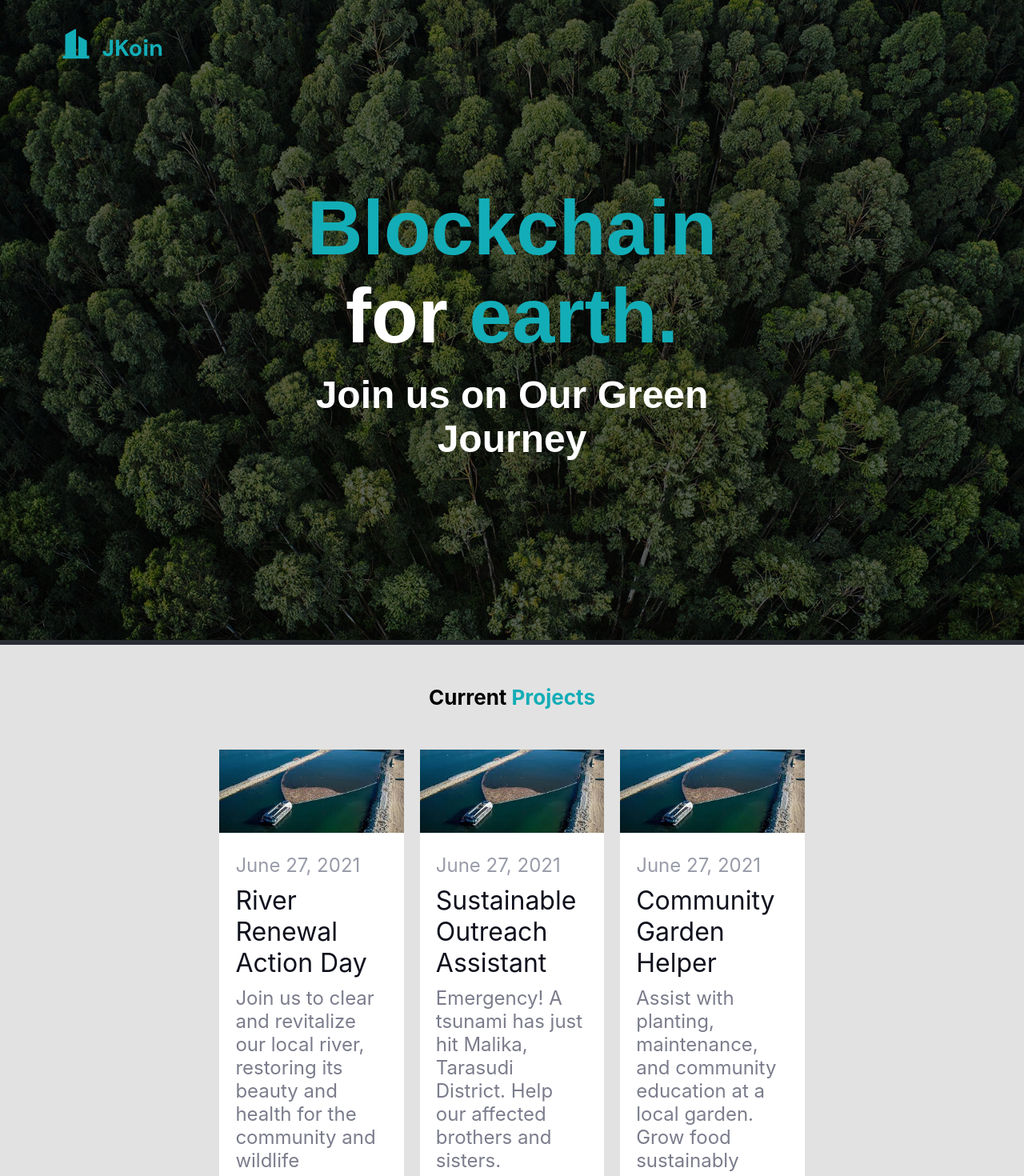
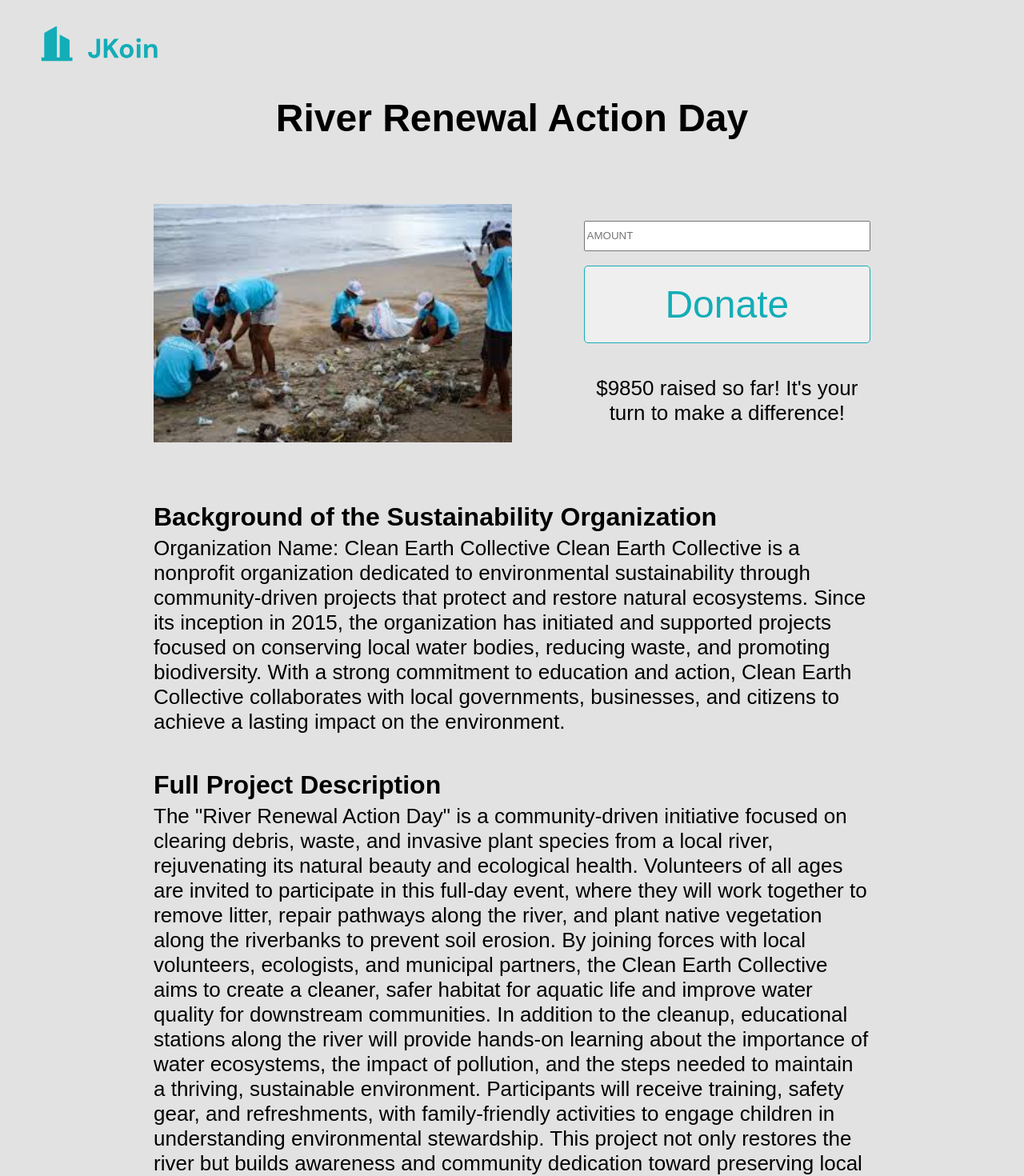
Before and after one commit to oneaisyah/JKoin, a React (Create React App) app: page /project in a window 1280 px wide. Shown: the top 1470 px of the page at 80% size. Built offline with nearby package versions, Linux system fonts and the light colour scheme.

Commit message:
project page

```diff
--- a/package.json
+++ b/package.json
@@ -8,6 +8,7 @@
         "@testing-library/user-event": "^13.5.0",
         "react": "^18.3.1",
         "react-dom": "^18.3.1",
+        "react-router-dom": "^6.28.0",
         "react-scripts": "5.0.1",
         "web-vitals": "^2.1.4"
     },
--- a/src/App.js
+++ b/src/App.js
@@ -1,12 +1,19 @@
+import {
+  createBrowserRouter,
+  RouterProvider
+} from "react-router-dom";
 import './App.css';
-import Homepage from './components/Homepage';
+import DonationPage from './components/DonationPage';
+import Homepage from "./components/Homepage";
 
 function App() {
+  const router = createBrowserRouter([
+    { path: "/", element: <Homepage /> }, { path: "/project", element: <DonationPage /> }
+  ])
   return (
     <div className="App">
       <header className="App-header">
-        <Homepage />
-
+        <RouterProvider router={router} />
       </header>
     </div>
   );
--- /dev/null
+++ b/src/components/DonationPage.jsx
@@ -0,0 +1,85 @@
+import { Link, useNavigate } from "react-router-dom";
+import beachImage from "../assets/images/beachCleanup.jpeg";
+import { ReactComponent as Logo } from "../assets/images/JKoin.svg";
+import "../styles/DonationPage.css";
+export default function DonationPage() {
+    const navigate = useNavigate();
+    return (
+        <div className="donationPageWrapper">
+            <div className="logoWrapper">
+                <Link className="toHome" to="/">
+                    <Logo className="logo2" />
+                </Link>
+            </div>
+            <div className="title">River Renewal Action Day</div>
+            <div className="middleSectionWrapper">
+                <div className="middleSection">
+                    <img className="projImage" src={beachImage} alt="" />
+                    <div className="donationSection">
+                        <div className="donationBox">
+                            <input
+                                className="donationInput"
+                                placeholder="AMOUNT"
+                            />
+                            <button className="donateButton">Donate</button>
+                        </div>
+                        <div className="amountRaised">
+                            $9850 raised so far! It's your turn to make a
+                            difference!
+                        </div>
+                    </div>
+                </div>
+            </div>
+            <div className="projectText">
+                {/* <div className="callToAction">Donate & Help</div> */}
+                <div className="backgroundInfo">
+                    <div className="backgroundHeading">
+                        Background of the Sustainability Organization
+                    </div>
+                    <div className="backgroundSubheading">
+                        Organization Name: Clean Earth Collective Clean Earth
+                        Collective is a nonprofit organization dedicated to
+                        environmental sustainability through community-driven
+                        projects that protect and restore natural ecosystems.
+                        Since its inception in 2015, the organization has
+                        initiated and supported projects focused on conserving
+                        local water bodies, reducing waste, and promoting
+                        biodiversity. With a strong commitment to education and
+                        action, Clean Earth Collective collaborates with local
+                        governments, businesses, and citizens to achieve a
+                        lasting impact on the environment.
+                    </div>
+                </div>
+                <div className="projectInfo">
+                    <div className="projectHeading">
+                        Full Project Description
+                    </div>
+                    <div className="projectSubheading">
+                        The "River Renewal Action Day" is a community-driven
+                        initiative focused on clearing debris, waste, and
+                        invasive plant species from a local river, rejuvenating
+                        its natural beauty and ecological health. Volunteers of
+                        all ages are invited to participate in this full-day
+                        event, where they will work together to remove litter,
+                        repair pathways along the river, and plant native
+                        vegetation along the riverbanks to prevent soil erosion.
+                        By joining forces with local volunteers, ecologists, and
+                        municipal partners, the Clean Earth Collective aims to
+                        create a cleaner, safer habitat for aquatic life and
+                        improve water quality for downstream communities. In
+                        addition to the cleanup, educational stations along the
+                        river will provide hands-on learning about the
+                        importance of water ecosystems, the impact of pollution,
+                        and the steps needed to maintain a thriving, sustainable
+                        environment. Participants will receive training, safety
+                        gear, and refreshments, with family-friendly activities
+                        to engage children in understanding environmental
+                        stewardship. This project not only restores the river
+                        but builds awareness and community dedication toward
+                        preserving local ecosystems for generations to come.
+                    </div>
+                </div>
+            </div>
+        </div>
+    );
+}
--- a/src/components/Homepage.jsx
+++ b/src/components/Homepage.jsx
@@ -1,3 +1,4 @@
+import { Link } from "react-router-dom";
 import { ReactComponent as Logo } from "../assets/images/JKoin.svg";
 import forestImg from "../assets/images/treeBg.jpeg";
 import "../styles/Homepage.css";
@@ -49,7 +50,9 @@ export default function Homepage() {
         <div className="homepageWrapper">
             <div className="intro">
                 <img className="forestImg" src={forestImg} />
-                <Logo className="logo" />
+                <Link className="toHome" to="/">
+                    <Logo className="logo" />
+                </Link>
                 <div className="heading">
                     <div className="headingWords">
                         <span className="headingWord1">Blockchain </span>
--- /dev/null
+++ b/src/styles/DonationPage.css
@@ -0,0 +1,87 @@
+.donationPageWrapper {
+    background-color: #e2e2e2;
+    color: black;
+    font-family: "DM Sans", sans-serif;
+}
+.logoWrapper {
+    display: flex;
+    justify-content: flex-start;
+    align-items: flex-start;
+    padding-top: 30px;
+    padding-left: 50px;
+}
+.toHome {
+    width: 150px;
+    height: auto;
+}
+.logo2 {
+    width: 100%;
+    height: 100%;
+}
+.title {
+    font-weight: bold;
+    font-size: 3rem;
+    padding: 30px 30px;
+}
+.middleSectionWrapper {
+    width: 100%;
+    height: auto;
+    display: flex;
+    flex-direction: row;
+    justify-content: center;
+    align-items: center;
+    gap: 50px;
+    padding: 50px 0px;
+}
+.middleSection {
+    display: flex;
+
+    width: 70%;
+    justify-content: space-between;
+}
+.projImage {
+    width: 50%;
+}
+
+.donationSection {
+    display: flex;
+    width: 40%;
+    flex-direction: column;
+    height: auto;
+    justify-content: space-around;
+}
+.donationBox {
+    display: flex;
+    flex-direction: column;
+}
+.donationInput {
+    line-height: 2rem;
+}
+.projectText {
+    width: 100%;
+    display: flex;
+    flex-direction: column;
+    justify-content: center;
+    align-items: center;
+}
+.callToAction {
+    padding-top: 50px;
+    padding-bottom: 30px;
+    font-size: 3rem;
+}
+.backgroundInfo,
+.projectInfo {
+    display: flex;
+    flex-direction: column;
+    align-items: flex-start;
+    justify-content: center;
+    text-align: left;
+    width: 70%;
+    padding: 20px 20px;
+}
+.backgroundHeading,
+.projectHeading {
+    font-weight: bold;
+    padding: 5px 0px;
+    font-size: 2rem;
+}
--- a/src/styles/Homepage.css
+++ b/src/styles/Homepage.css
@@ -11,10 +11,10 @@
 }
 .logo {
     position: absolute;
-    top: 2%;
-    left: 6%;
-    width: 10%;
-    height: 10%;
+    top: 30px;
+    left: 50px;
+    width: 150px;
+    height: auto;
 }
 .heading {
     position: absolute;
@@ -53,6 +53,7 @@
     align-items: center;
 }
 .currentProjectsText {
+    font-size: 3rem;
     margin: 50px 50px;
 }
 .currentWord,
@@ -68,7 +69,7 @@
     justify-content: center;
     flex-direction: row;
     gap: 20px;
-    width: 60%;
+    width: 70%;
     flex-wrap: wrap;
     padding-bottom: 20px;
 }
--- a/src/styles/ProjectOverview.css
+++ b/src/styles/ProjectOverview.css
@@ -32,6 +32,7 @@
     color: #13adb7;
     padding: 20px 20px;
     border-radius: 5px;
+    font-size: 3rem;
 }
 .donateButton:hover {
     cursor: pointer;
```
Also changed, not shown: 1 other file (tests, documents, lock files or other folders). Lines whose indentation alone changed are shown as unchanged.
